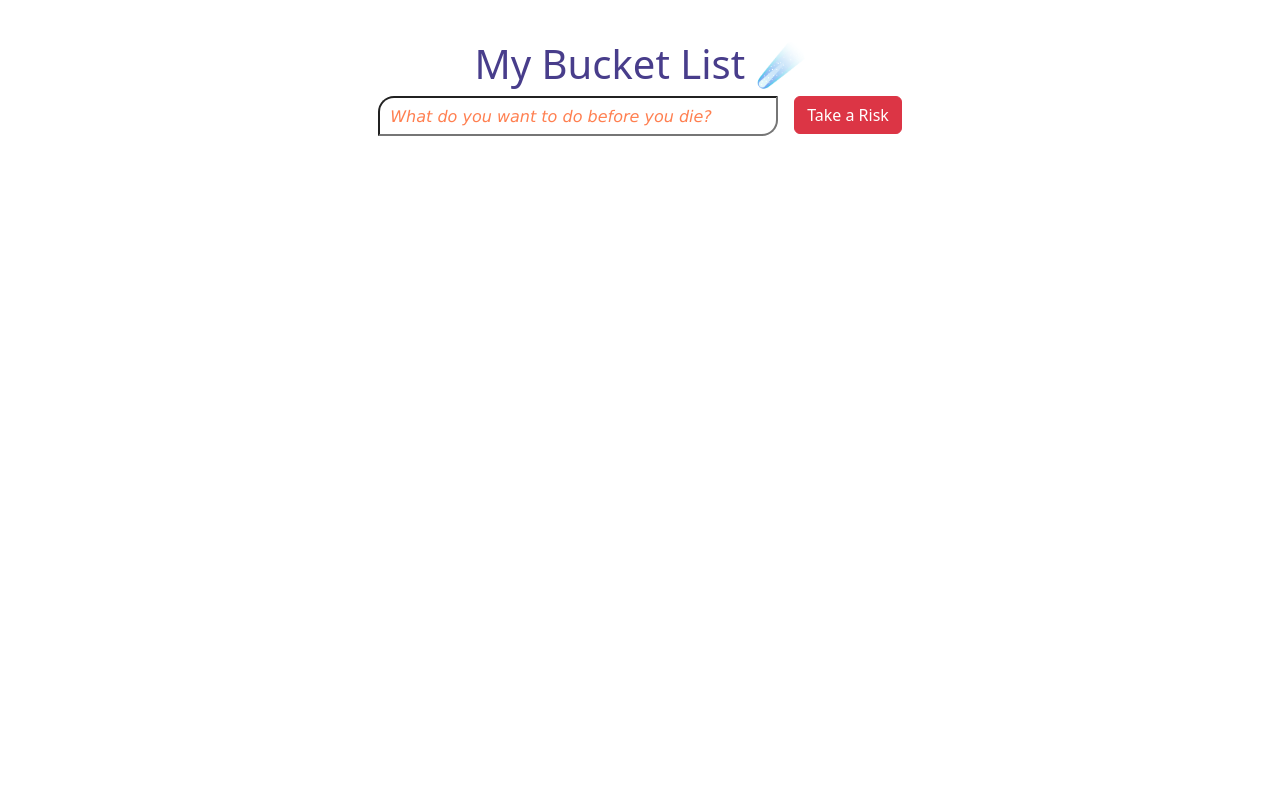
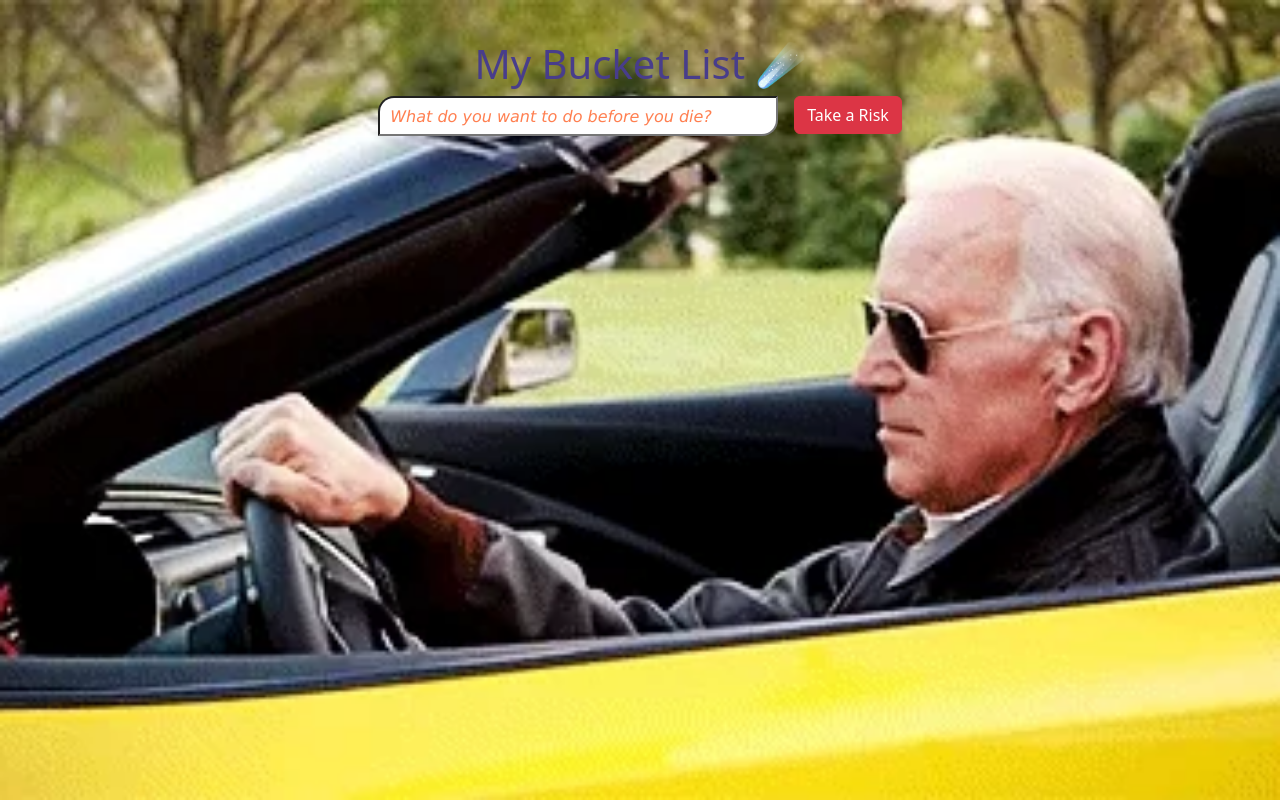
Before and after one commit to Caner-Yesiltas/Bucket-List-todo-Project, a plain HTML site: page index.html in a window 1280 px wide. Drawn offline with nearby package versions, Linux system fonts and the light colour scheme.

Commit message:
added background gif

```diff
--- a/style.css
+++ b/style.css
@@ -4,6 +4,12 @@
   box-sizing: border-box;
 }
 
+body {
+  background-image: url(./giphy\ \(4\).webp);
+  background-size: cover;
+  background-position: center center;
+  background-repeat: no-repeat;
+}
 .container {
   width: 100%;
   height: 100vh;
```
Also changed, not shown: index.html (+1 -1 lines), giphy (4).webp (added), 1 other file.
